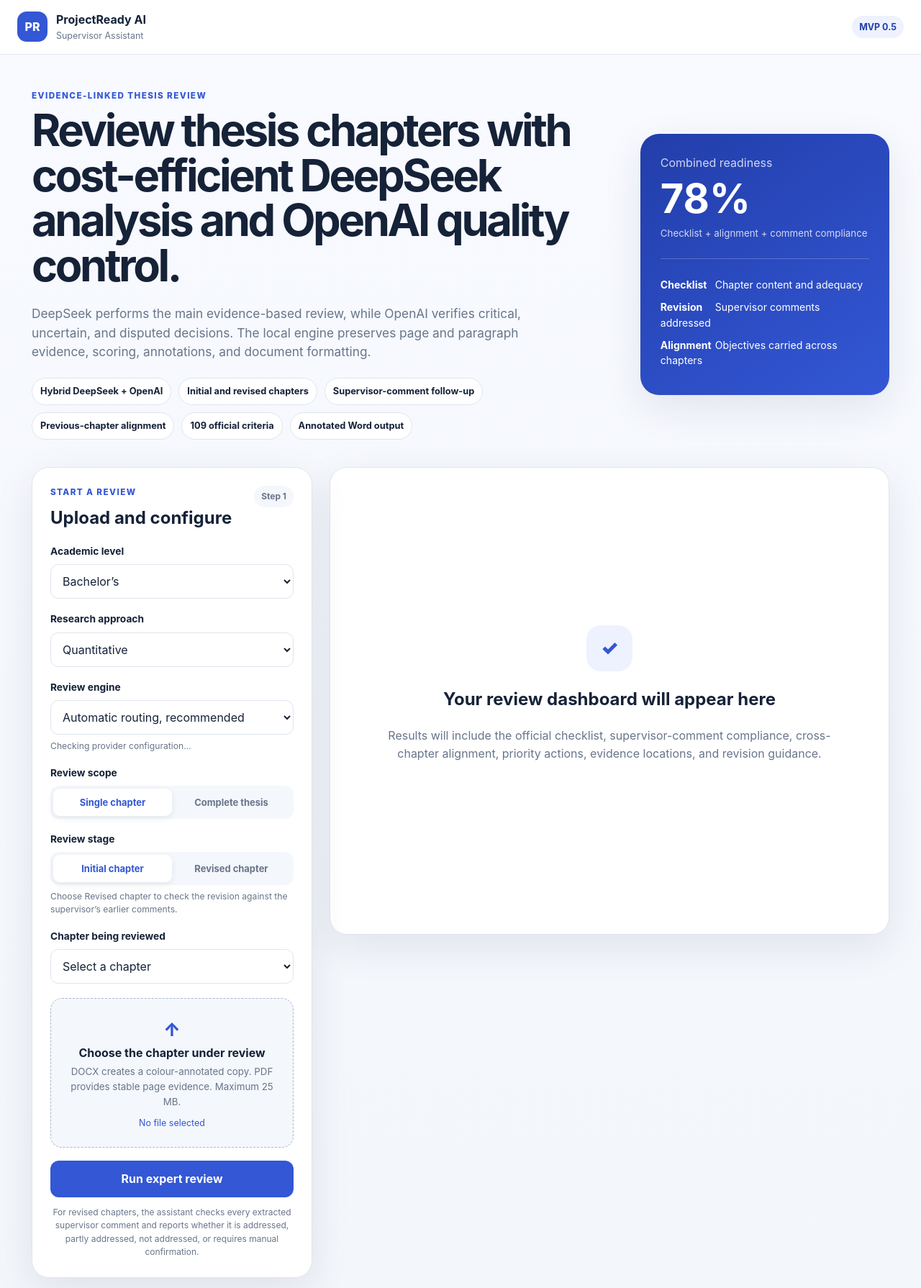
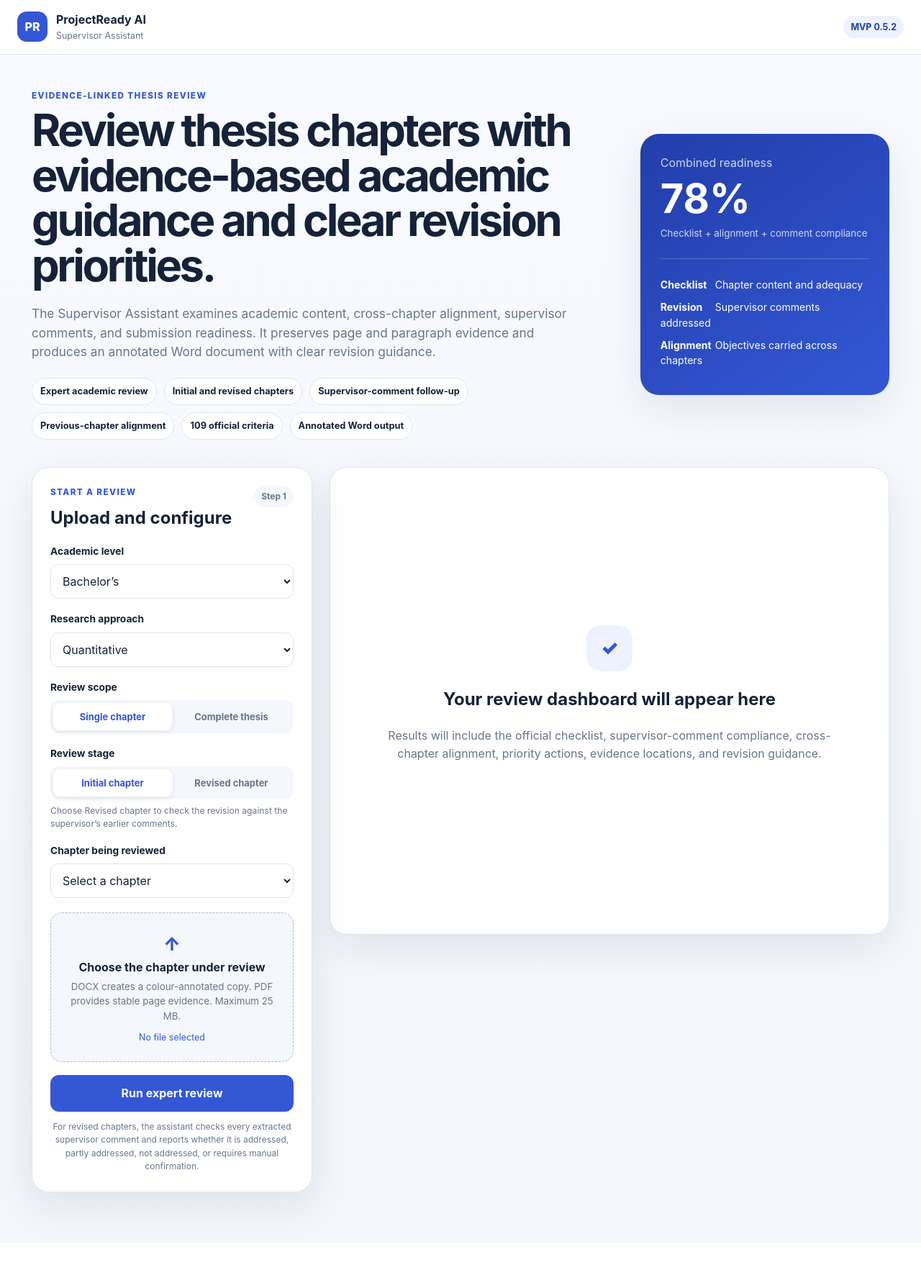
Before and after one commit to yawanokye/supervisor, a FastAPI app: page / in a window 1280 px wide. Shown: the top 1790 px of the page at 72% size. After the commit the page ends 1721 px from the top, so only its background shows below. Run offline with FastAPI, Linux system fonts and the light colour scheme.

Commit message:
Add files via upload

```diff
--- a/app/templates/index.html
+++ b/app/templates/index.html
@@ -16,20 +16,20 @@
         <small>Supervisor Assistant</small>
       </span>
     </a>
-    <span class="beta">MVP 0.5</span>
+    <span class="beta">MVP 0.5.2</span>
   </header>
 
   <main class="page-shell">
     <section class="hero">
       <div>
         <p class="eyebrow">Evidence-linked thesis review</p>
-        <h1>Review thesis chapters with cost-efficient DeepSeek analysis and OpenAI quality control.</h1>
+        <h1>Review thesis chapters with evidence-based academic guidance and clear revision priorities.</h1>
         <p class="hero-copy">
-          DeepSeek performs the main evidence-based review, while OpenAI verifies critical, uncertain, and disputed decisions.
-          The local engine preserves page and paragraph evidence, scoring, annotations, and document formatting.
+          The Supervisor Assistant examines academic content, cross-chapter alignment, supervisor comments, and submission readiness.
+          It preserves page and paragraph evidence and produces an annotated Word document with clear revision guidance.
         </p>
         <div class="trust-row">
-          <span>Hybrid DeepSeek + OpenAI</span>
+          <span>Expert academic review</span>
           <span>Initial and revised chapters</span>
           <span>Supervisor-comment follow-up</span>
           <span>Previous-chapter alignment</span>
@@ -83,19 +83,7 @@
               <option value="econometrics">Econometrics / time series / panel</option>
             </select>
           </label>
-
-          <label class="field">
-            <span>Review engine</span>
-            <select name="ai_review_mode" id="aiReviewMode">
-              <option value="auto" selected>Automatic routing, recommended</option>
-              <option value="hybrid">Cost-efficient hybrid, DeepSeek + OpenAI</option>
-              <option value="deepseek_only">DeepSeek only</option>
-              <option value="openai_only">OpenAI only</option>
-              <option value="premium">Premium dual review and adjudication</option>
-              <option value="local">Local checklist only, no API cost</option>
-            </select>
-            <p class="field-help" id="aiProviderStatus">Checking provider configuration…</p>
-          </label>
+          <input type="hidden" name="ai_review_mode" value="auto">
 
           <div class="field">
             <span>Review scope</span>
@@ -234,15 +222,6 @@
 
           <div class="metrics" id="metrics"></div>
 
-          <div class="ai-review-card hidden" id="aiReviewPanel">
-            <div>
-              <p class="eyebrow">Model routing</p>
-              <h3 id="aiReviewTitle">Hybrid AI review</h3>
-              <p id="aiReviewDetails"></p>
-            </div>
-            <div class="ai-review-stats" id="aiReviewStats"></div>
-          </div>
-
           <div class="result-actions">
             <button class="secondary-button" id="annotatedButton">Download annotated document</button>
             <button class="ghost-button" id="downloadButton">Download review report</button>
```
